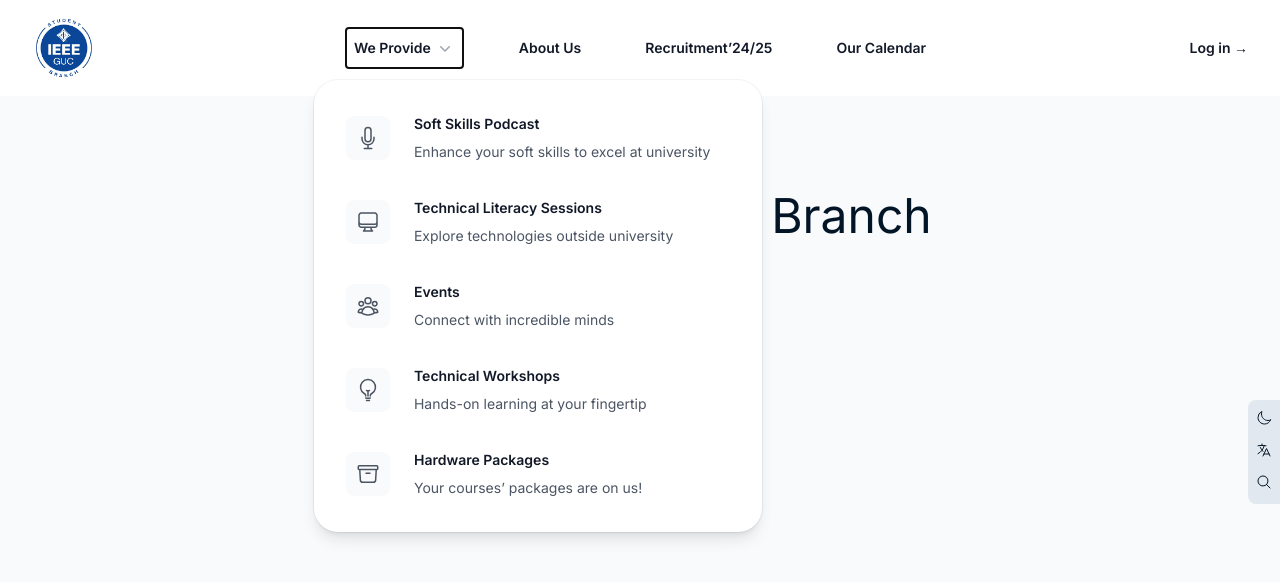
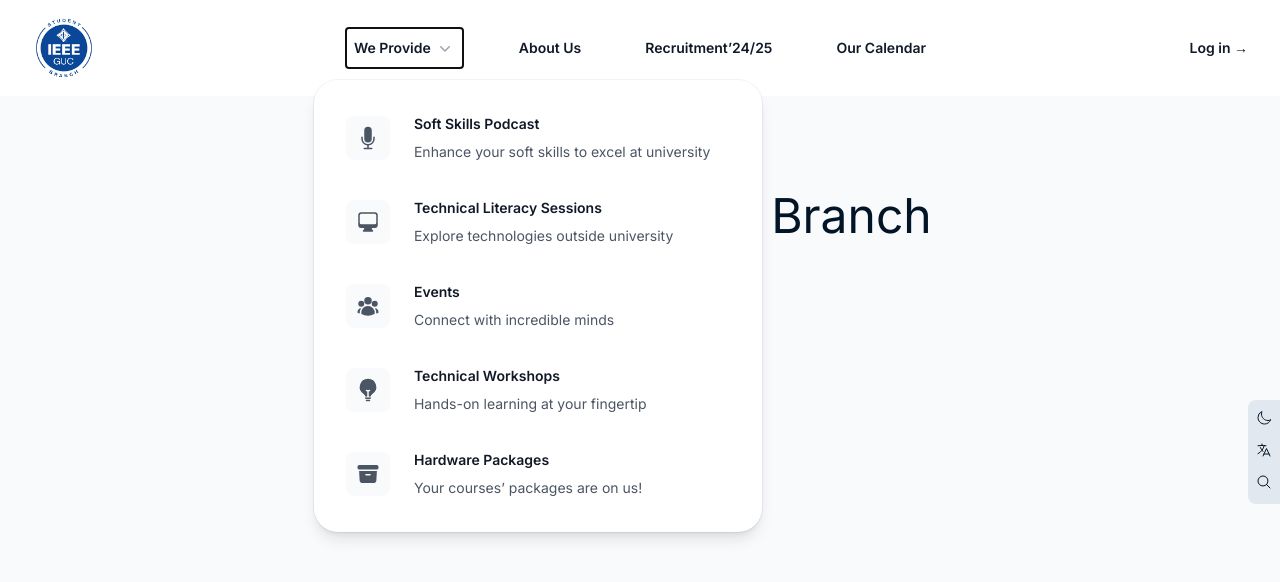
Before and after one commit to ieee-guc/website, a Next.js app: page / in a window 1280 px wide. Both pictures are taken after a click on the button "We Provide". Shown: the top 582 px of the page. Built offline with nearby package versions, Linux system fonts and the light colour scheme.

Commit message:
feat: adjust colors

```diff
--- a/src/app/components/header.tsx
+++ b/src/app/components/header.tsx
@@ -1,6 +1,6 @@
 'use client'
 
-import { useState } from 'react'
+import { useState, useEffect, useRef } from 'react'
 import {
     Dialog,
     DialogPanel,
@@ -25,30 +25,30 @@ import {
     ArchiveBoxIcon,
     UserGroupIcon,
     LightBulbIcon
-} from '@heroicons/react/24/outline'
+} from '@heroicons/react/24/solid'
 import { ChevronDownIcon } from '@heroicons/react/20/solid'
 import logo from '@/../public/ieee-logo.png';
 import Image from 'next/image'
 
 const products = [
-    { name: 'Soft Skills Podcast', description: 'Enhance your soft skills to excel at university', href: '#', icon: MicrophoneIcon },
-    { name: 'Technical Literacy Sessions', description: 'Explore technologies outside university', href: '#', icon: ComputerDesktopIcon },
-    { name: 'Events', description: 'Connect with incredible minds', href: '#', icon: UserGroupIcon },
-    { name: 'Technical Workshops', description: 'Hands-on learning at your fingertip', href: '#', icon: LightBulbIcon },
-    { name: 'Hardware Packages', description: 'Your courses’ packages are on us!', href: '#', icon: ArchiveBoxIcon },
+    { name: 'Soft Skills Podcast', description: 'Enhance your soft skills to excel at university', href: '/podcast', icon: MicrophoneIcon, color: "violet-500" },
+    { name: 'Technical Literacy Sessions', description: 'Explore technologies outside university', href: '/sessions', icon: ComputerDesktopIcon, color: "teal-500" },
+    { name: 'Events', description: 'Connect with incredible minds', href: '/events', icon: UserGroupIcon, color: "green-500" },
+    { name: 'Technical Workshops', description: 'Hands-on learning at your fingertip', href: '/workshops', icon: LightBulbIcon, color: "yellow-400" },
+    { name: 'Hardware Packages', description: 'Your courses’ packages are on us!', href: '/packages', icon: ArchiveBoxIcon, color: "amber-900" },
 ]
 
 export default function Header() {
     const [mobileMenuOpen, setMobileMenuOpen] = useState(false)
 
     return (
-        <header className="bg-white">
+        <header className="bg-white dark:bg-slate-950 text-light-text dark:text-dark-text">
             <nav aria-label="Global" className="mx-auto flex max-w-7xl items-center justify-between p-4 lg:px-8">
                 {/* Logo */}
                 <div className="flex lg:flex-1">
-                    <a href="/" className="-m-1.5 p-1.5">
+                    <a href="/" className="-m-1.5 p-1.5 text-light-text dark:text-dark-text">
                         <span className="sr-only">IEEE GUC</span>
-                        <Image alt="IEEE GUC" title="IEEE GUC" src={logo} className="h-16 w-auto" />
+                        <Image alt="IEEE GUC" title="IEEE GUC" src={logo} className="h-16 w-auto rounded-xl" />
                     </a>
                 </div>
                 <div className="flex lg:hidden">
@@ -70,23 +70,23 @@ export default function Header() {
 
                         <PopoverPanel
                             transition
-                            className="absolute -left-8 top-full z-10 mt-3 w-screen max-w-md overflow-hidden rounded-3xl bg-white shadow-lg ring-1 ring-gray-900/5 transition data-[closed]:translate-y-1 data-[closed]:opacity-0 data-[enter]:duration-200 data-[leave]:duration-150 data-[enter]:ease-out data-[leave]:ease-in"
+                            className="absolute -left-8 top-full z-10 mt-3 w-screen max-w-md overflow-hidden rounded-3xl bg-white dark:bg-slate-950 text-light-text dark:text-dark-text shadow-lg ring-1 ring-gray-900/5 transition data-[closed]:translate-y-1 data-[closed]:opacity-0 data-[enter]:duration-200 data-[leave]:duration-150 data-[enter]:ease-out data-[leave]:ease-in"
                         >
                             <div className="p-4">
                                 {products.map((item) => (
                                     <div
                                         key={item.name}
-                                        className="group relative flex items-center gap-x-6 rounded-lg p-4 text-sm leading-6 hover:bg-gray-50"
+                                        className="group relative flex items-center gap-x-6 rounded-lg p-4 text-sm leading-6 hover:bg-gray-50 dark:hover:bg-gray-700"
                                     >
                                         <div className="flex h-11 w-11 flex-none items-center justify-center rounded-lg bg-gray-50 group-hover:bg-white">
-                                            <item.icon aria-hidden="true" className="h-6 w-6 text-gray-600 group-hover:text-light-primary" />
+                                            <item.icon aria-hidden="true" className={`h-6 w-6 text-gray-600 group-hover:text-${item.color}`} />
                                         </div>
                                         <div className="flex-auto">
-                                            <a href={item.href} className="block font-semibold text-gray-900">
+                                            <a href={item.href} className="block font-semibold text-gray-900 dark:text-gray-100">
                                                 {item.name}
                                                 <span className="absolute inset-0" />
                                             </a>
-                                            <p className="mt-1 text-gray-600">{item.description}</p>
+                                            <p className="mt-1 text-gray-600 dark:text-gray-400">{item.description}</p>
                                         </div>
                                     </div>
                                 ))}
@@ -186,6 +186,6 @@ export default function Header() {
                     </div>
                 </DialogPanel>
             </Dialog>
-        </header>
+        </header >
     )
 }
```
